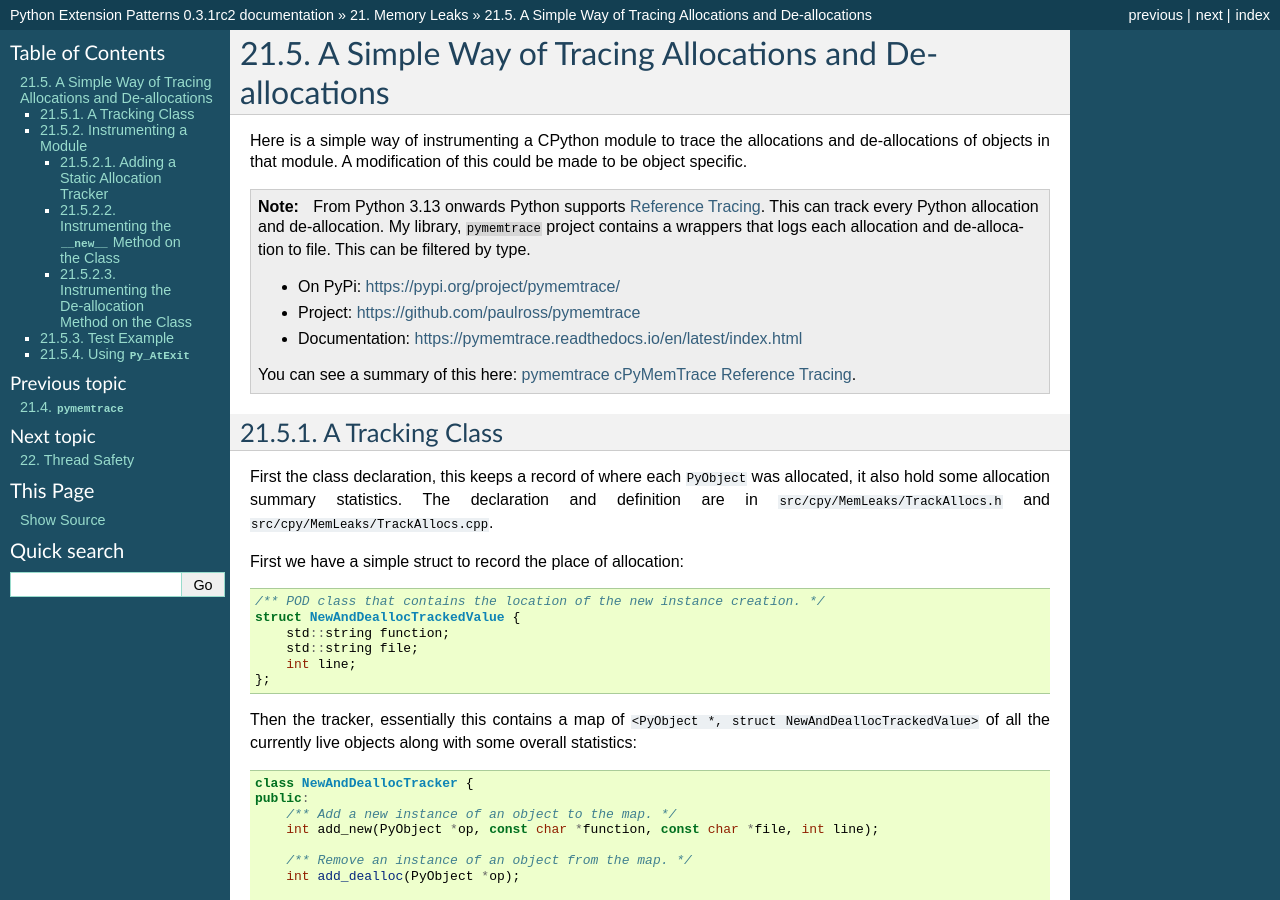
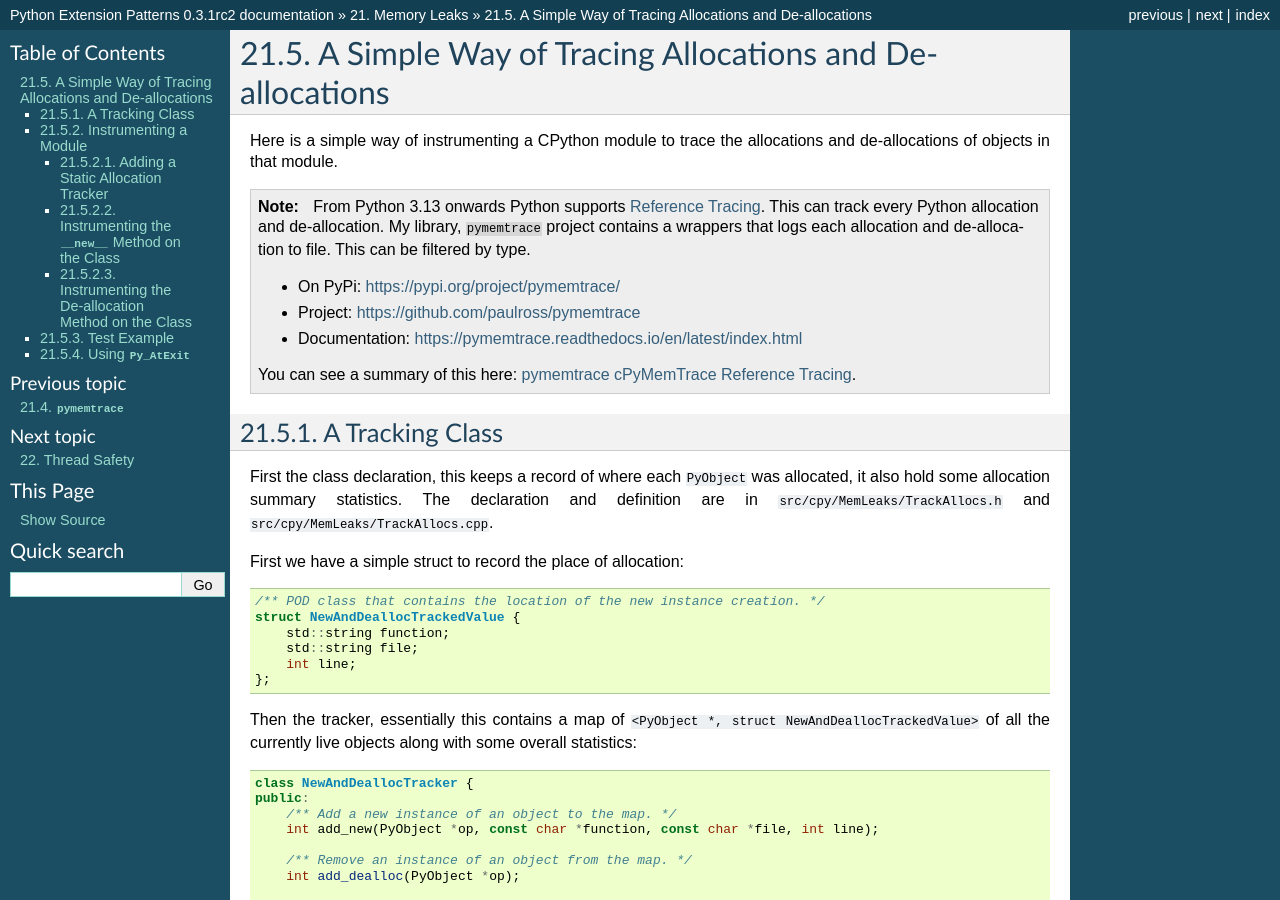
Before and after one commit to paulross/PythonExtensionPatterns, a Sphinx documentation site: the page built from doc/sphinx/source/memory_leaks/trace_allocs.rst, in a window 1280 px wide and 900 px high. Built offline with Sphinx 7.4.7, drawn with Linux system fonts in a browser that asks for light colours.

Commit message:
Revert a poor idea in the documentation.

```diff
--- a/doc/sphinx/source/memory_leaks/trace_allocs.rst
+++ b/doc/sphinx/source/memory_leaks/trace_allocs.rst
@@ -17,7 +17,6 @@ A Simple Way of Tracing Allocations and De-allocations
 
 Here is a simple way of instrumenting a CPython module to trace the allocations and de-allocations of
 objects in that module.
-A modification of this could be made to be object specific.
 
 .. note::
 
```
